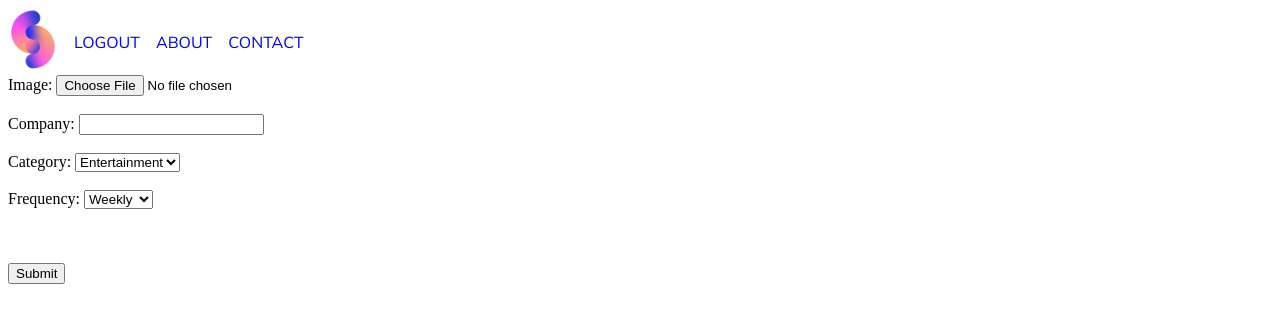
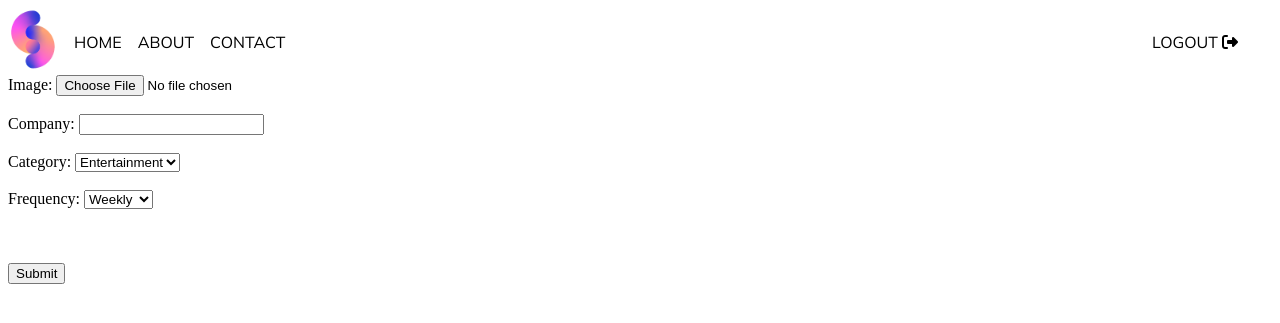
Before and after one commit to leedahw/subbd, a PHP site: page /insert-subscription.php in a window 1280 px wide. Shown: the top 323 px of the page. Run offline with PHP 8.4, Linux system fonts and the light colour scheme; the visitor is signed in with stand-in values (Sample User, id 1); some libraries are stand-ins or nearby versions.

Commit message:
polish headernav

```diff
--- a/css/footer-header.css
+++ b/css/footer-header.css
@@ -4,6 +4,7 @@ header{
     font-weight: 400;
     display:flex;
     align-items: center;
+    background-color: white;
 
 }
 
@@ -21,5 +22,12 @@ img{
 a:link{
     color:"#222222";
     text-decoration: none;
+    color: black;
+    font-weight: 400;
 
 }
+
+#logout-button {
+    position: absolute;
+    left: 95%;
+}
--- a/includes/standardheader.html
+++ b/includes/standardheader.html
@@ -17,9 +17,13 @@
     </a>
     <nav id="header">
 
-        <li><a class="header-item" id="header-item" href= "homepage.php">LOGOUT</a></li>
+        <li><a class="header-item" id="header-item" href= "homepage.php">HOME</a></li>
         <li><a class="header-item" id="header-item" href= "about.php">ABOUT</a></li>
         <li><a class="header-item" id="header-item" href= "contact-form.php">CONTACT</a></li>
+        <li><a class="header-item" id="logout-button" href= "logout.php"
+            style= "position:absolute; left:90%;">LOGOUT <i id="logout-icon" class="fas fa-sign-out-alt"></i></a>
+        </li>
+
     </nav>
 </header>
 
```
